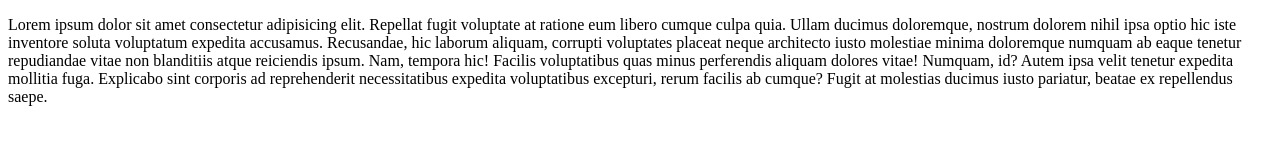
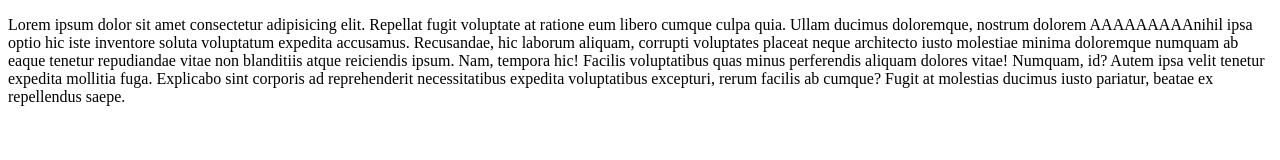
Before and after one commit to G2454/teste, a plain HTML site: page contato.html in a window 1280 px wide. Drawn offline with Linux system fonts and the light colour scheme.

Commit message:
alteração da pagina de contato

```diff
--- a/contato.html
+++ b/contato.html
@@ -9,15 +9,15 @@
     <p>
       Lorem ipsum dolor sit amet consectetur adipisicing elit. Repellat fugit
       voluptate at ratione eum libero cumque culpa quia. Ullam ducimus
-      doloremque, nostrum dolorem nihil ipsa optio hic iste inventore soluta
-      voluptatum expedita accusamus. Recusandae, hic laborum aliquam, corrupti
-      voluptates placeat neque architecto iusto molestiae minima doloremque
-      numquam ab eaque tenetur repudiandae vitae non blanditiis atque reiciendis
-      ipsum. Nam, tempora hic! Facilis voluptatibus quas minus perferendis
-      aliquam dolores vitae! Numquam, id? Autem ipsa velit tenetur expedita
-      mollitia fuga. Explicabo sint corporis ad reprehenderit necessitatibus
-      expedita voluptatibus excepturi, rerum facilis ab cumque? Fugit at
-      molestias ducimus iusto pariatur, beatae ex repellendus saepe.
+      doloremque, nostrum dolorem AAAAAAAAAnihil ipsa optio hic iste inventore
+      soluta voluptatum expedita accusamus. Recusandae, hic laborum aliquam,
+      corrupti voluptates placeat neque architecto iusto molestiae minima
+      doloremque numquam ab eaque tenetur repudiandae vitae non blanditiis atque
+      reiciendis ipsum. Nam, tempora hic! Facilis voluptatibus quas minus
+      perferendis aliquam dolores vitae! Numquam, id? Autem ipsa velit tenetur
+      expedita mollitia fuga. Explicabo sint corporis ad reprehenderit
+      necessitatibus expedita voluptatibus excepturi, rerum facilis ab cumque?
+      Fugit at molestias ducimus iusto pariatur, beatae ex repellendus saepe.
     </p>
   </body>
 </html>
```
